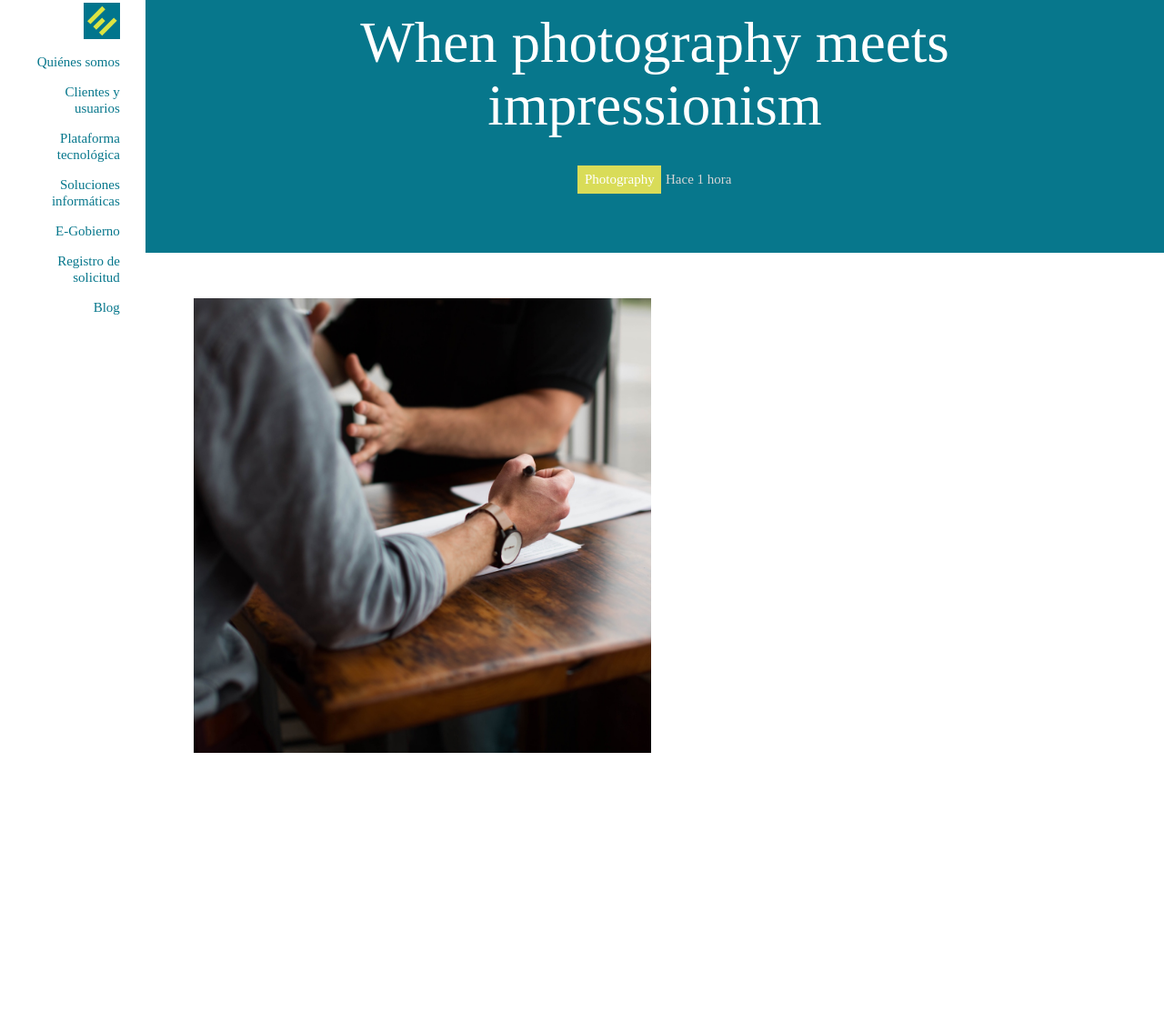
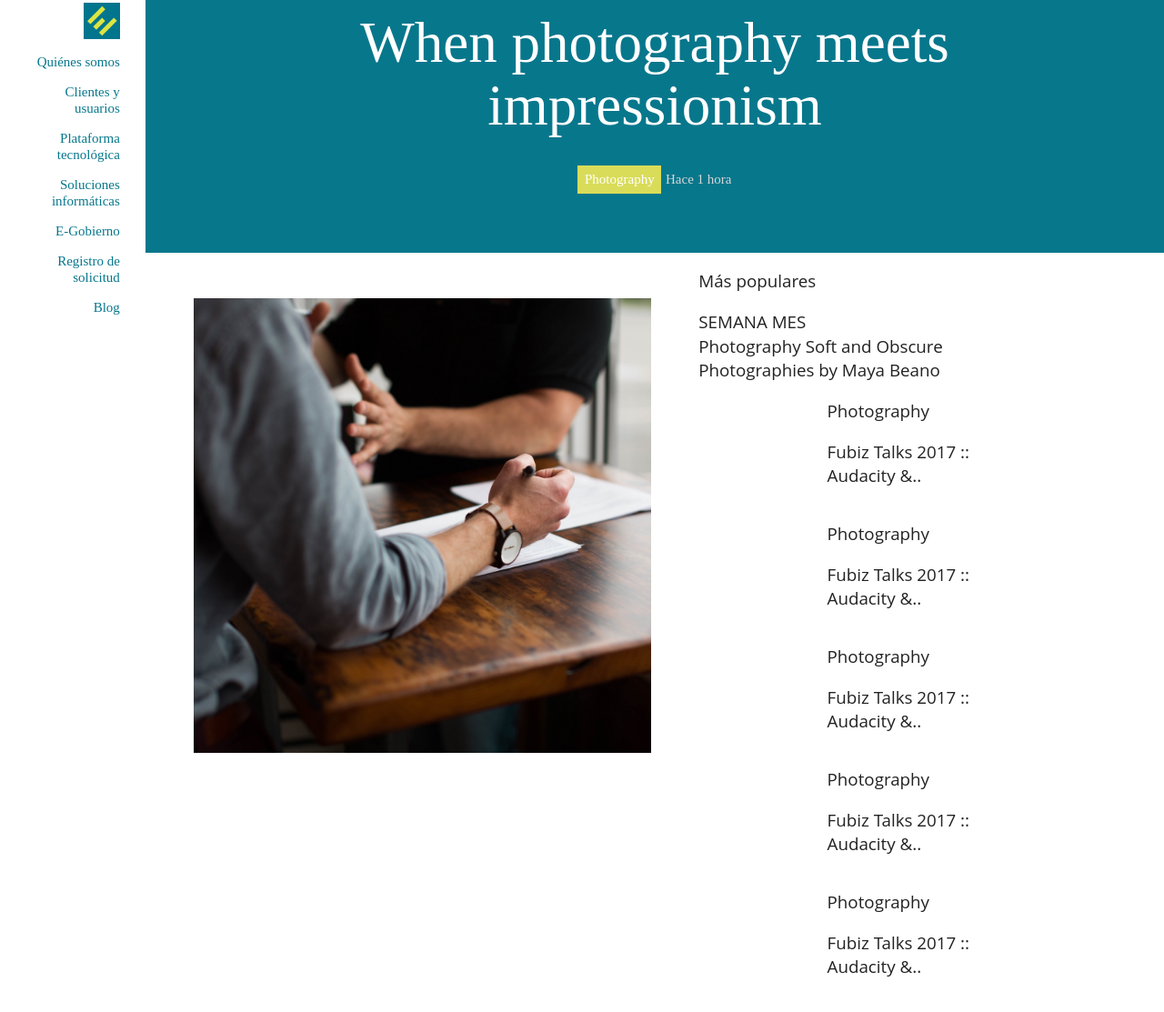
Before and after one commit to tribecx/Empress, a plain HTML site: page blog-note.html in a window 1280 px wide. Shown: the part 37-1150 px from the top of the page at 91% size. Before the commit the page ends 935 px from the top, so only its background shows below. Drawn offline with Linux system fonts and the light colour scheme; a web font is replaced by a local one.

Commit message:
most popular news

```diff
--- a/blog-note.html
+++ b/blog-note.html
@@ -70,8 +70,72 @@
       	  <div class="col l7">
       	  	<div class="cover-image-note"></div>
       	  </div>
-      	  <div class="col l4">
 
+          <div class="col l4">
+            <div class="most-popular">
+              <p class="title-popular">Más populares</p>
+            </div>
+            <div class="popular-news-wrapper">
+              <span class="week-title">SEMANA</span>
+              <span class="month-title">MES</span>
+              <div class="most-popular-image">
+                <div class="popular-title-wraper">
+                  <div class="popular-titles">
+                    <span class="tiny-title">Photography</span>
+                    <span class="soft-title">Soft and Obscure Photographies by Maya Beano</span>
+                  </div>
+                </div>
+              </div>
+              <div class="row litlle-news">
+              <div class="news-background">
+              <div class="col m5 l5">
+                <div class="little-popular-image"></div>
+              </div>
+              <div class="col m7 l7">
+                <div class="titles-wrapper">
+                  <p class="little-title">Photography</p>
+                  <p class="medium-title">Fubiz Talks 2017 :: Audacity &..</p>
+                </div>
+              </div>
+              </div>
+              <div class="col m5 l5">
+                <div class="little-popular-image"></div>
+              </div>
+              <div class="col m7 l7">
+                <div class="titles-wrapper">
+                  <p class="little-title">Photography</p>
+                  <p class="medium-title">Fubiz Talks 2017 :: Audacity &..</p>
+                </div>
+              </div>
+              <div class="col m5 l5">
+                <div class="little-popular-image"></div>
+              </div>
+              <div class="col m7 l7">
+                <div class="titles-wrapper">
+                  <p class="little-title">Photography</p>
+                  <p class="medium-title">Fubiz Talks 2017 :: Audacity &..</p>
+                </div>
+              </div>
+              <div class="col m5 l5">
+                <div class="little-popular-image"></div>
+              </div>
+              <div class="col m7 l7">
+                <div class="titles-wrapper">
+                  <p class="little-title">Photography</p>
+                  <p class="medium-title">Fubiz Talks 2017 :: Audacity &..</p>
+                </div>
+              </div>
+              <div class="col m5 l5">
+                <div class="little-popular-image"></div>
+              </div>
+              <div class="col m7 l7">
+                <div class="titles-wrapper">
+                  <p class="little-title">Photography</p>
+                  <p class="medium-title">Fubiz Talks 2017 :: Audacity &..</p>
+                </div>
+              </div>
+              </div>
+            </div>
       	  </div>
       	</div>
       </section>
```
